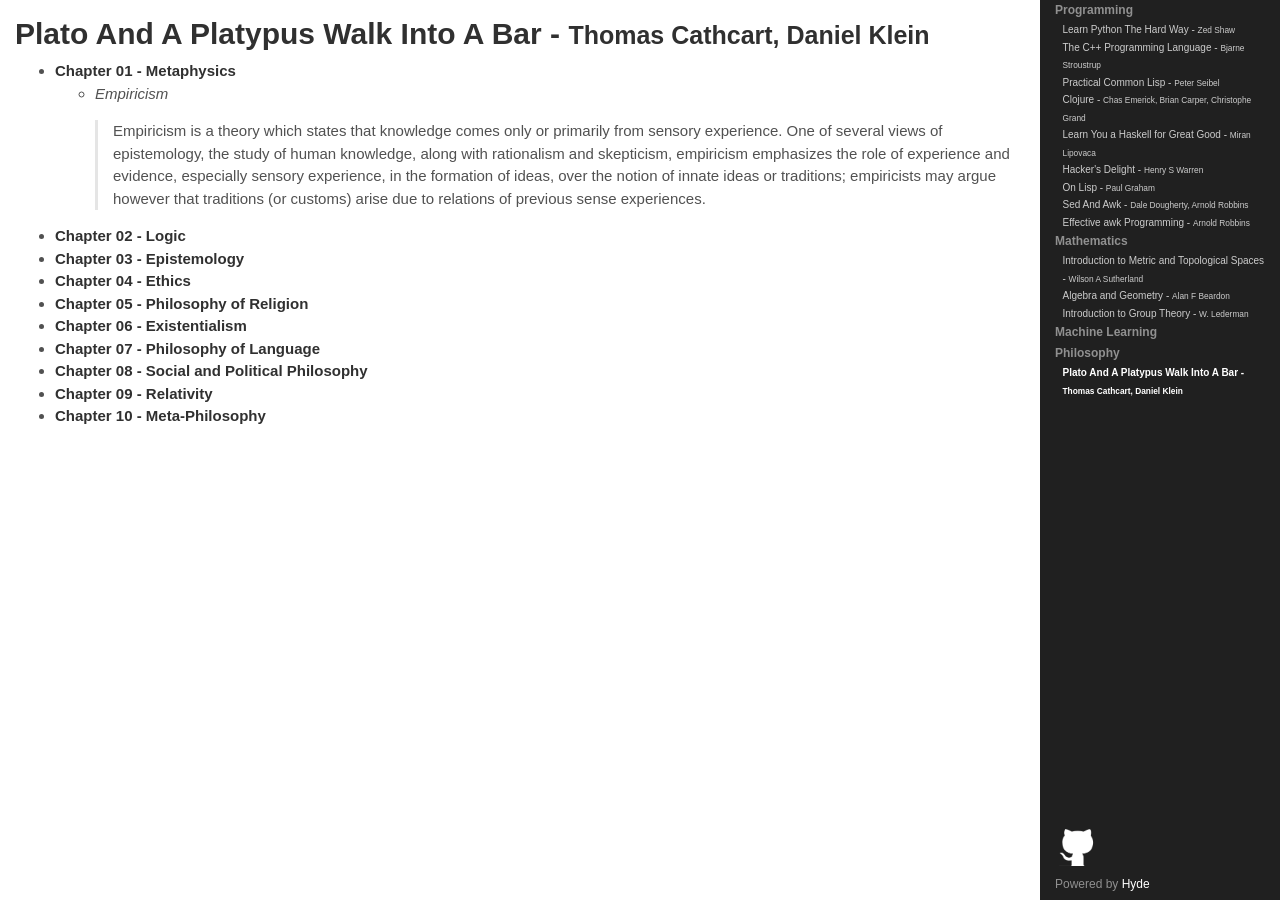
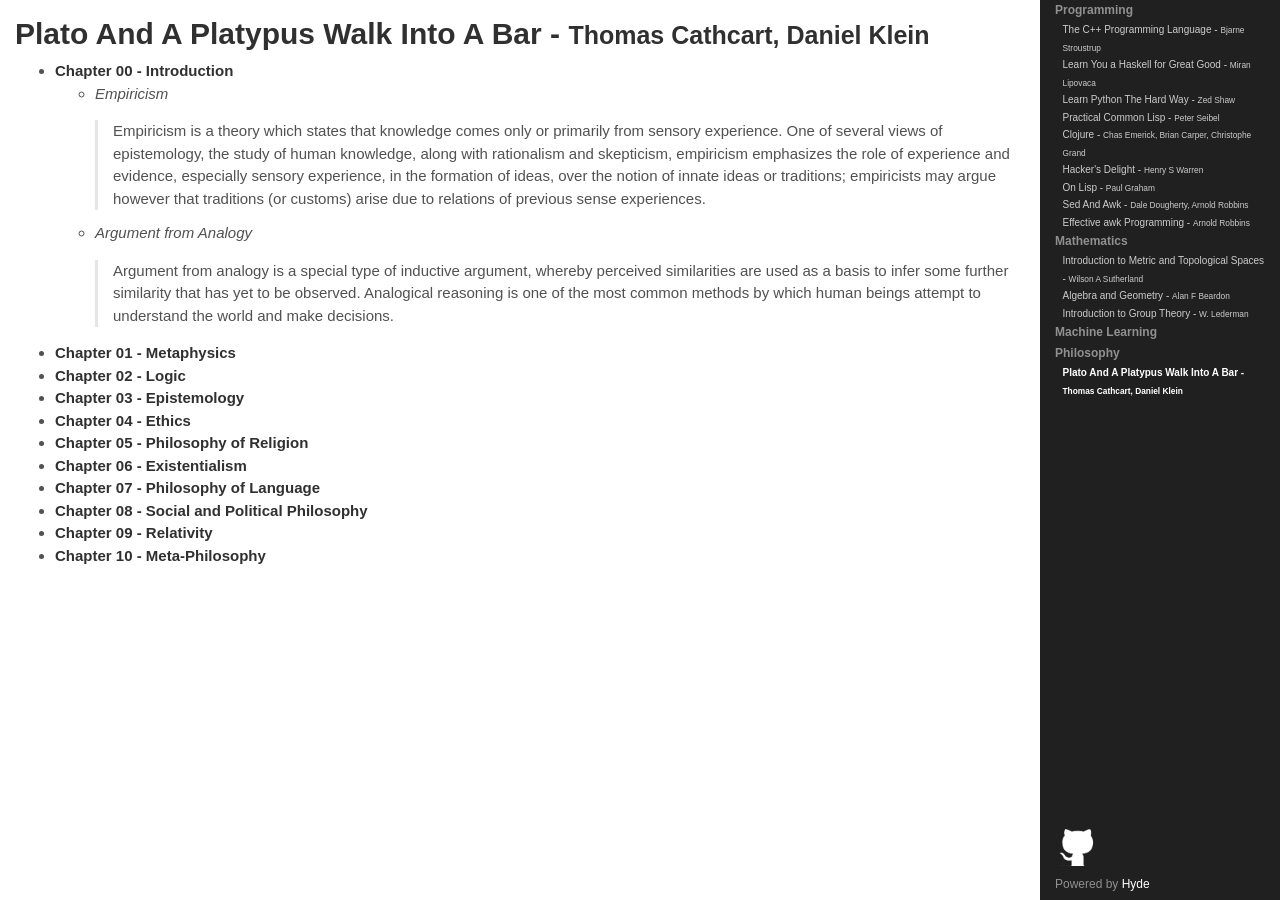
Before and after one commit to Corei13/notes, a Jekyll site: the page built from Philosophy/Plato And A Platypus Walk Into A Bar - Thomas Cathcart, Daniel Klein/index.md, in a window 1280 px wide. Built offline with Jekyll 4.4.1, drawn with Linux system fonts in a browser that asks for light colours; Markdown is read by kramdown in place of the engine named in the settings.

Commit message:
did some thing

```diff
--- a/Philosophy/Plato And A Platypus Walk Into A Bar - Thomas Cathcart, Daniel Klein/notes.md
+++ b/Philosophy/Plato And A Platypus Walk Into A Bar - Thomas Cathcart, Daniel Klein/index.md
@@ -6,10 +6,15 @@
 tags: Introduction
 ---
 
-- **Chapter 01 - Metaphysics**
+- **Chapter 00 - Introduction**
     - *Empiricism*
 
         > Empiricism is a theory which states that knowledge comes only or primarily from sensory experience. One of several views of epistemology, the study of human knowledge, along with rationalism and skepticism, empiricism emphasizes the role of experience and evidence, especially sensory experience, in the formation of ideas, over the notion of innate ideas or traditions; empiricists may argue however that traditions (or customs) arise due to relations of previous sense experiences.
+
+    - *Argument from Analogy*
+
+        > Argument from analogy is a special type of inductive argument, whereby perceived similarities are used as a basis to infer some further similarity that has yet to be observed. Analogical reasoning is one of the most common methods by which human beings attempt to understand the world and make decisions.
+- **Chapter 01 - Metaphysics**
 - **Chapter 02 - Logic**
 - **Chapter 03 - Epistemology**
 - **Chapter 04 - Ethics**
```
Also changed, not shown: Programming/Learn You a Haskell for Great Good - Miran Lipovaca/index.md (renamed from Programming/Learn You a Haskell for Great Good - Miran Lipovaca/notes.md, +21 -0 lines), index.md (added, +9 -0 lines), Programming/The C++ Programming Language - Bjarne Stroustrup/index.md (renamed from Programming/The C++ Programming Language - Bjarne Stroustrup/notes.md), README.md (deleted).
